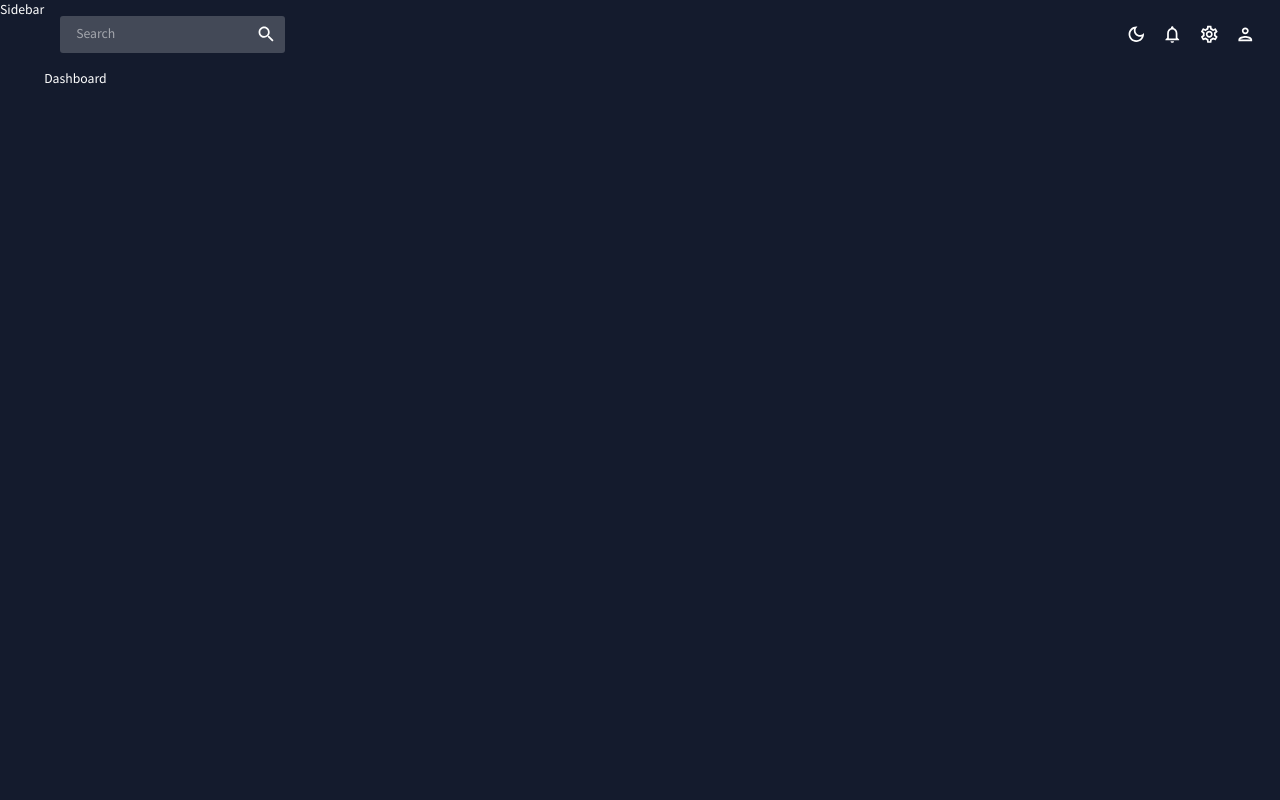
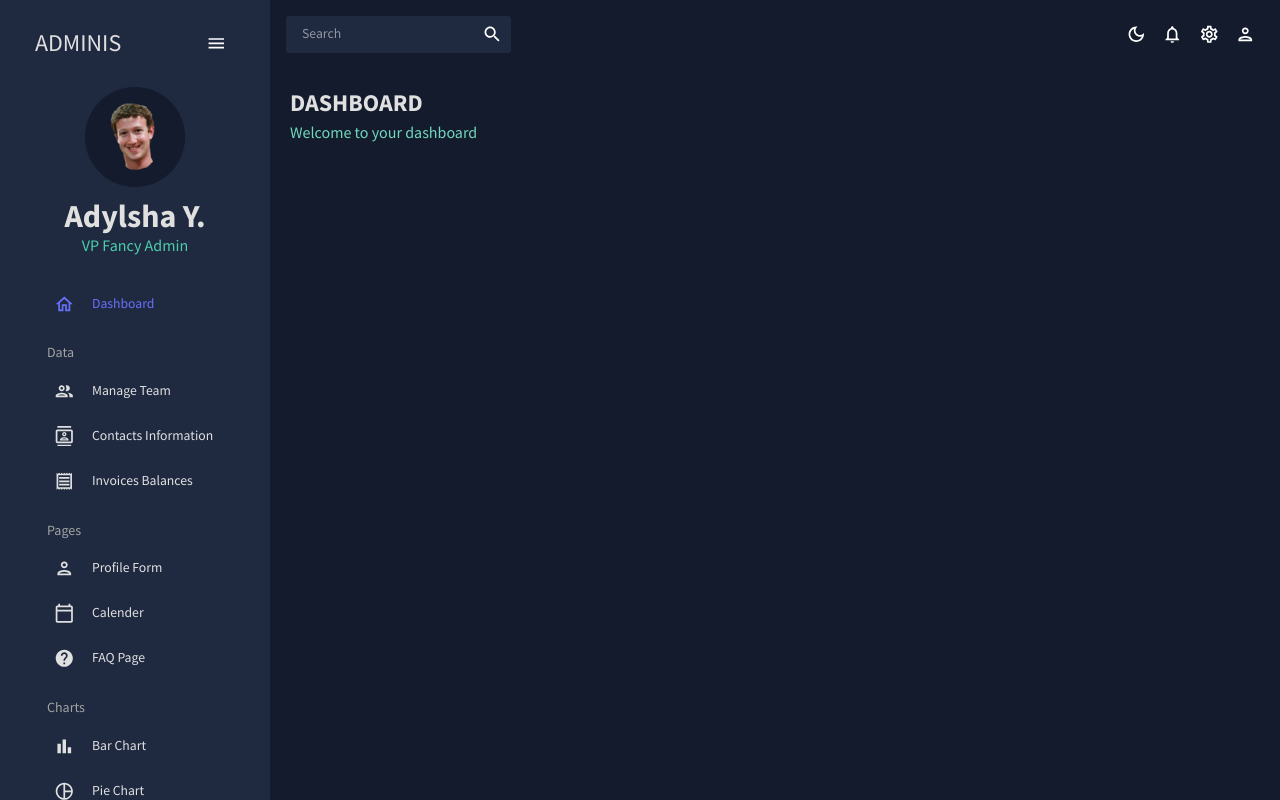
Before and after one commit to AdylshaY/react-admin-dashboard, a React (Vite) app: page / in a window 1280 px wide. Built offline with nearby package versions, Linux system fonts and the light colour scheme.

Commit message:
Sidebar design

```diff
--- /dev/null
+++ b/src/components/Header.jsx
@@ -0,0 +1,26 @@
+import React from "react";
+import { Typography, Box, useTheme } from "@mui/material";
+import { tokens } from "../theme";
+
+const Header = ({ title, subTitle }) => {
+  const theme = useTheme();
+  const colors = tokens(theme.palette.mode);
+
+  return (
+    <Box mb="30px">
+      <Typography
+        variant="h3"
+        color={colors.grey[100]}
+        fontWeight="bold"
+        sx={{ mb: "5px" }}
+      >
+        {title}
+      </Typography>
+      <Typography variant="h5" color={colors.greenAccent[400]}>
+        {subTitle}
+      </Typography>
+    </Box>
+  );
+};
+
+export default Header;
--- a/src/scenes/dashboard/index.jsx
+++ b/src/scenes/dashboard/index.jsx
@@ -1,9 +1,15 @@
-import React from 'react'
+import { Box } from "@mui/system";
+import React from "react";
+import Header from "../../components/Header";
 
 const Dashboard = () => {
   return (
-    <div>Dashboard</div>
-  )
-}
+    <Box m="20px">
+      <Box display="flex" justifyContent="space-between" alignItems="center">
+        <Header title="DASHBOARD" subTitle="Welcome to your dashboard" />
+      </Box>
+    </Box>
+  );
+};
 
-export default Dashboard
+export default Dashboard;
--- a/src/scenes/global/Sidebar.jsx
+++ b/src/scenes/global/Sidebar.jsx
@@ -1,10 +1,10 @@
-import React from 'react'
-import { useState } from 'react'
-import { ProSidebar, Menu, MenuItem } from 'react-pro-sidebar';
-import 'react-pro-sidebar/dist/css/styles.css';
-import {Box, IconButton, Typography, useTheme} from "@mui/material";
-import { Link } from 'react-router-dom';
-import { tokens } from '../../theme'
+import React from "react";
+import { useState } from "react";
+import { ProSidebar, Menu, MenuItem } from "react-pro-sidebar";
+import "react-pro-sidebar/dist/css/styles.css";
+import { Box, IconButton, Typography, useTheme } from "@mui/material";
+import { Link } from "react-router-dom";
+import { tokens } from "../../theme";
 
 import HomeOutlinedIcon from "@mui/icons-material/HomeOutlined";
 import PeopleOutlinedIcon from "@mui/icons-material/PeopleOutlined";
@@ -14,10 +14,26 @@
 import CalendarTodayOutlinedIcon from "@mui/icons-material/CalendarTodayOutlined";
 import HelpOutlinedIcon from "@mui/icons-material/HelpOutlined";
 import BarChartOutlinedIcon from "@mui/icons-material/BarChartOutlined";
-import PieChartOutlineOutlinedIcon from "@mui/icons-material/Pie ChartOutlineOutlined";
+import PieChartOutlineOutlinedIcon from "@mui/icons-material/PieChartOutlineOutlined";
 import TimelineOutlinedIcon from "@mui/icons-material/TimelineOutlined";
 import MenuOutlinedIcon from "@mui/icons-material/MenuOutlined";
 import MapOutlinedIcon from "@mui/icons-material/MapOutlined";
+
+const Item = ({ title, to, icon, selected, setSelected }) => {
+  const theme = useTheme();
+  const colors = tokens(theme.palette.mode);
+  return (
+    <MenuItem
+      active={selected === title}
+      style={{ color: colors.grey[100] }}
+      onClick={() => setSelected(title)}
+      icon={icon}
+    >
+      <Typography>{title}</Typography>
+      <Link to={to} />
+    </MenuItem>
+  );
+};
 
 const Sidebar = () => {
   const theme = useTheme();
@@ -26,8 +42,183 @@
   const [selected, setSelected] = useState("Dashboard");
 
   return (
-    <div>Sidebar</div>
-  )
-}
+    <Box
+      sx={{
+        "& .pro-sidebar-inner": {
+          background: `${colors.primary[400]} !important`,
+        },
+        "& .pro-icon-wrapper": {
+          backgroundColor: `transperent !important`,
+        },
+        "& .pro-inner-item": {
+          padding: "5px 35px 5px 20px !important",
+        },
+        "& .pro-inner-item:hover": {
+          color: "#868dfb !important",
+        },
+        "& .pro-menu-item.active": {
+          color: "#6870fa !important",
+        },
+      }}
+    >
+      <ProSidebar collapsed={isCollapsed}>
+        <Menu>
+          <MenuItem
+            onClick={() => setIsCollapsed(!isCollapsed)}
+            icon={isCollapsed ? <MenuOutlinedIcon /> : undefined}
+            style={{
+              margin: "10px 0 20px 0",
+              color: colors.grey[100],
+            }}
+          >
+            {!isCollapsed && (
+              <Box
+                display="flex"
+                justifyContent="space-between"
+                alignItems="center"
+                ml="15px"
+              >
+                <Typography variant="h3" color={colors.grey[100]}>
+                  ADMINIS
+                </Typography>
+                <IconButton onClick={() => setIsCollapsed(!isCollapsed)}>
+                  <MenuOutlinedIcon />
+                </IconButton>
+              </Box>
+            )}
+          </MenuItem>
 
-export default Sidebar
+          {!isCollapsed && (
+            <Box mb="25px">
+              <Box display="flex" justifyContent="center" alignItems="center">
+                <img
+                  alt="profile-user"
+                  width="100px"
+                  height="100px"
+                  src={`../../assets/user.png`}
+                  style={{ cursor: "pointer", borderRadios: "50%" }}
+                />
+              </Box>
+              <Box textAlign="center">
+                <Typography
+                  variant="h2"
+                  color={colors.grey[100]}
+                  fontWeight="bold"
+                  sx={{ m: "10px 0 0 0 " }}
+                >
+                  Adylsha Y.
+                </Typography>
+                <Typography variant="h5" color={colors.greenAccent[500]}>
+                  VP Fancy Admin
+                </Typography>
+              </Box>
+            </Box>
+          )}
+
+          <Box paddingLeft={isCollapsed ? undefined : "10%"}>
+            <Item
+              title="Dashboard"
+              to="/"
+              icon={<HomeOutlinedIcon />}
+              selected={selected}
+              setSelected={setSelected}
+            />
+            <Typography
+              variant="h6"
+              color={colors.grey[300]}
+              sx={{ m: "15px 0 5px 20px" }}
+            >
+              Data
+            </Typography>
+            <Item
+              title="Manage Team"
+              to="/team"
+              icon={<PeopleOutlinedIcon />}
+              selected={selected}
+              setSelected={setSelected}
+            />
+            <Item
+              title="Contacts Information"
+              to="/contacts"
+              icon={<ContactsOutlinedIcon />}
+              selected={selected}
+              setSelected={setSelected}
+            />
+            <Item
+              title="Invoices Balances"
+              to="/invoices"
+              icon={<ReceiptOutlinedIcon />}
+              selected={selected}
+              setSelected={setSelected}
+            />
+            <Typography
+              variant="h6"
+              color={colors.grey[300]}
+              sx={{ m: "15px 0 5px 20px" }}
+            >
+              Pages
+            </Typography>
+            <Item
+              title="Profile Form"
+              to="/form"
+              icon={<PersonOutlinedIcon />}
+              selected={selected}
+              setSelected={setSelected}
+            />
+            <Item
+              title="Calender"
+              to="/calender"
+              icon={<CalendarTodayOutlinedIcon />}
+              selected={selected}
+              setSelected={setSelected}
+            />
+            <Item
+              title="FAQ Page"
+              to="/faq"
+              icon={<HelpOutlinedIcon />}
+              selected={selected}
+              setSelected={setSelected}
+            />
+            <Typography
+              variant="h6"
+              color={colors.grey[300]}
+              sx={{ m: "15px 0 5px 20px" }}
+            >
+              Charts
+            </Typography>
+            <Item
+              title="Bar Chart"
+              to="/bar"
+              icon={<BarChartOutlinedIcon />}
+              selected={selected}
+              setSelected={setSelected}
+            />
+            <Item
+              title="Pie Chart"
+              to="/pie"
+              icon={<PieChartOutlineOutlinedIcon />}
+              selected={selected}
+              setSelected={setSelected}
+            />
+            <Item
+              title="Line Chart"
+              to="/line"
+              icon={<TimelineOutlinedIcon />}
+              selected={selected}
+              setSelected={setSelected}
+            />
+            <Item
+              title="Geography Chart"
+              to="/geography"
+              icon={<MapOutlinedIcon />}
+              selected={selected}
+              setSelected={setSelected}
+            />
+          </Box>
+        </Menu>
+      </ProSidebar>
+    </Box>
+  );
+};
+
+export default Sidebar;
--- a/src/theme.js
+++ b/src/theme.js
@@ -20,7 +20,7 @@
           100: "#d0d1d5",
           200: "#a1a4ab",
           300: "#727681",
-          400: "#434957",
+          400: "#1F2A40",
           500: "#141b2d",
           600: "#101624",
           700: "#0c101b",
```
Also changed, not shown: public/assets/user.png (added).
